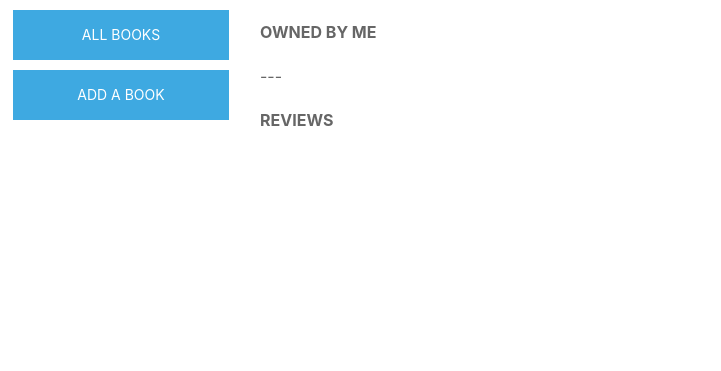
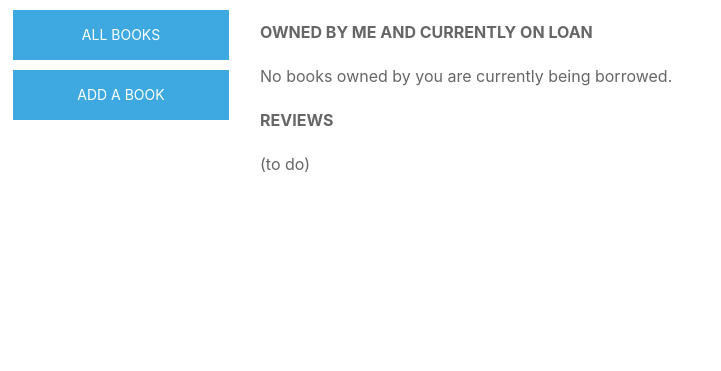
Before and after one commit to CodeHubOrg/bookxchange, a Django app: template templates/profile.html in a window 1280 px wide. Shown: the part 113-484 px from the top of the page, without its empty margins (0-721 px from the left). Run offline with Django 3.2, Linux system fonts and the light colour scheme; the template is opened without the code that fills it, so the values that code supplies are empty; some libraries are stand-ins or nearby versions.

Commit message:
template tweaks

```diff
--- a/templates/profile.html
+++ b/templates/profile.html
@@ -27,7 +27,7 @@
         {% endif %}
 
 
-        <p><strong>OWNED BY ME</strong></p>
+        <p><strong>OWNED BY ME AND CURRENTLY ON LOAN</strong></p>
 
         {% if lending %}
         <table>
@@ -52,8 +52,11 @@
           {% endfor %}
 
         </table>
+        {% else %}
+            No books owned by you are currently being borrowed.
+        {% endif %}
 
-        {% endif %}
-        --- <br />
+
         <p><strong>REVIEWS</strong></p>
+        (to do)
     {% endblock %}
```
